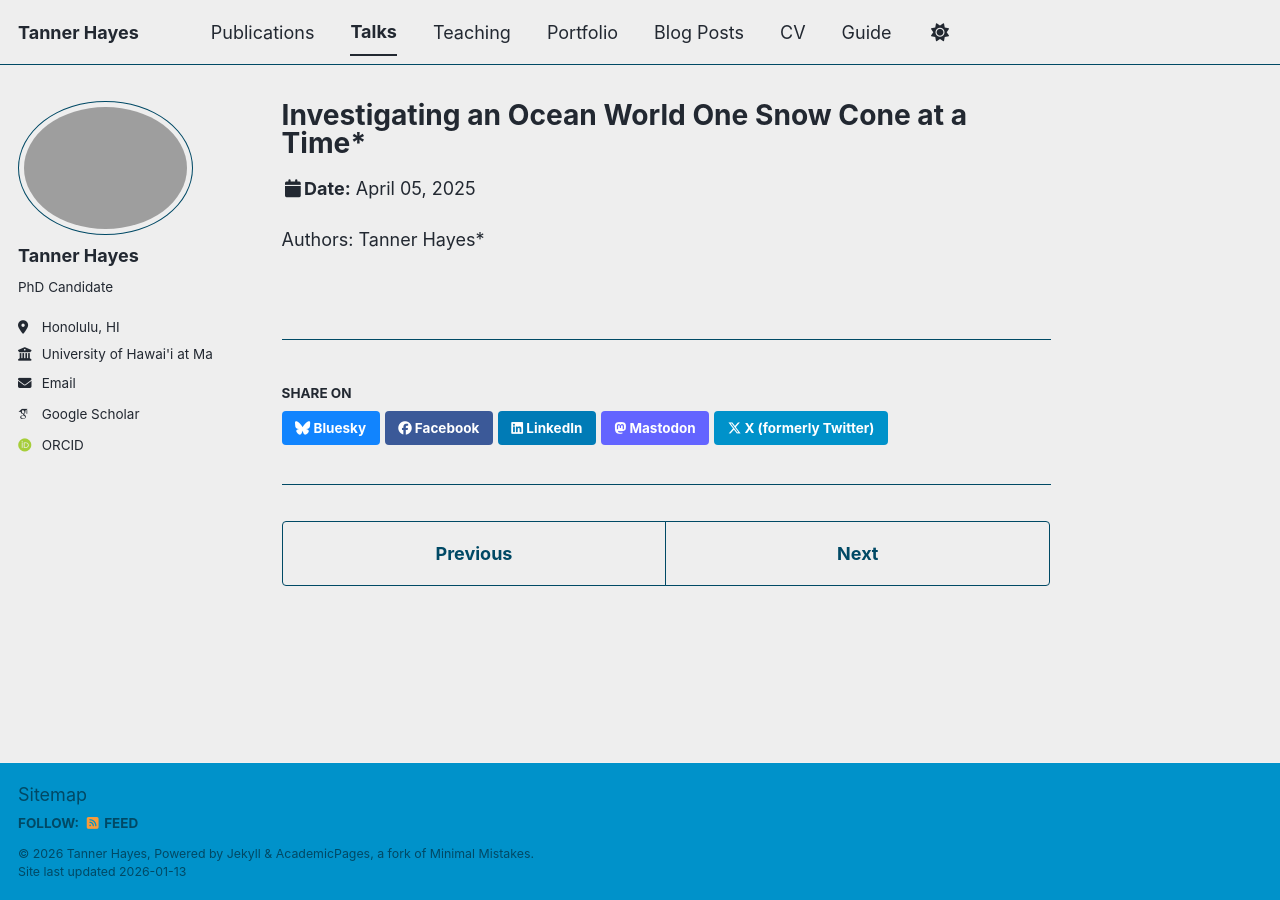
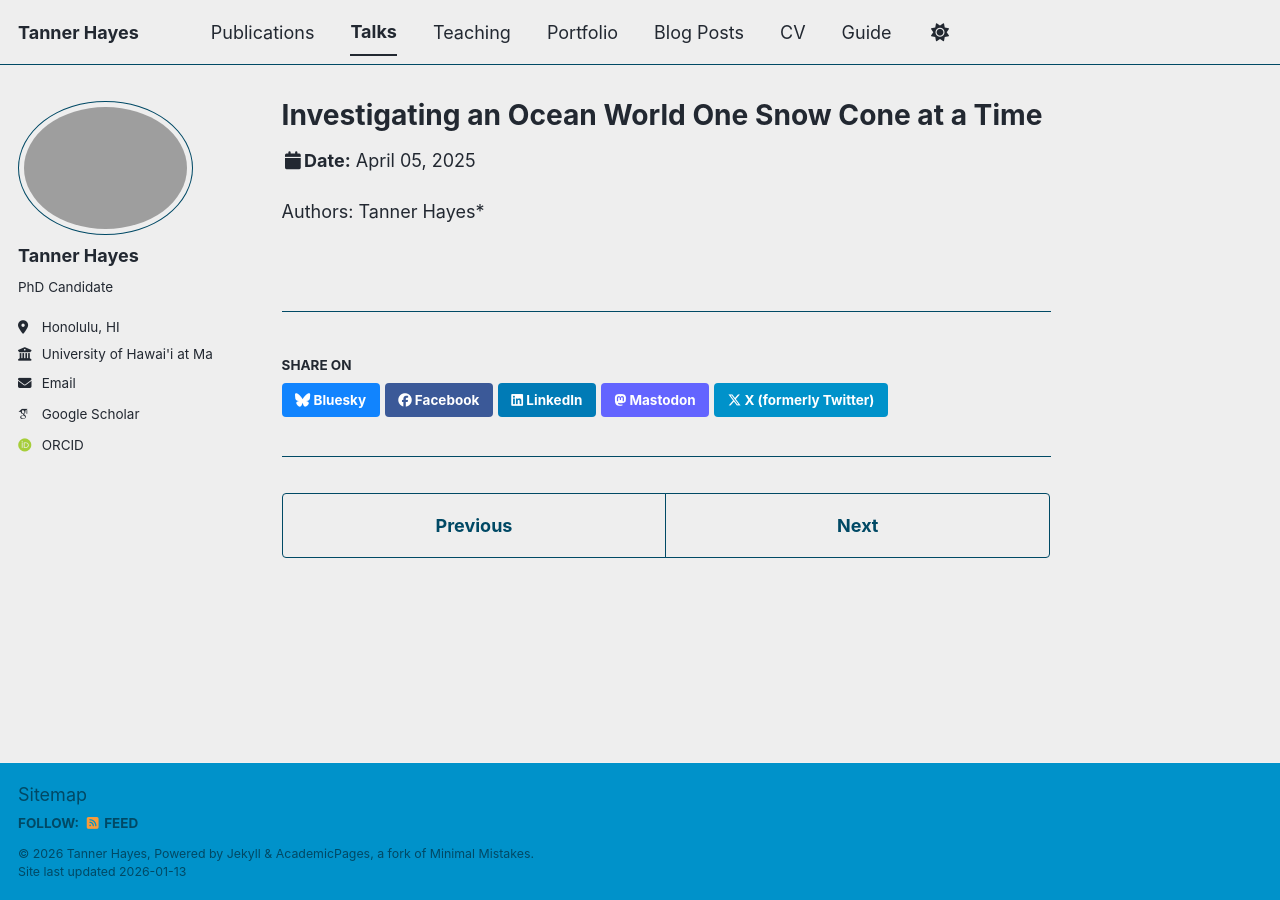
Before and after one commit to th-blip12/twhayes, a Jekyll site: the page built from _talks/ARCS2025.md, in a window 1280 px wide. Built offline with Jekyll 4.4.1, drawn with Linux system fonts in a browser that asks for light colours; some web fonts are replaced; a script bundle is joined from its source files by our own code; library files that are not in the unit come from our copies.

Commit message:
Update ARCS2025.md

```diff
--- a/_talks/ARCS2025.md
+++ b/_talks/ARCS2025.md
@@ -1,5 +1,5 @@
 ---
-title: "Investigating an Ocean World One Snow Cone at a Time*"
+title: "Investigating an Ocean World One Snow Cone at a Time"
 collection: talks
 type: "Talk"
 permalink: /talks/ARCS2025
```
